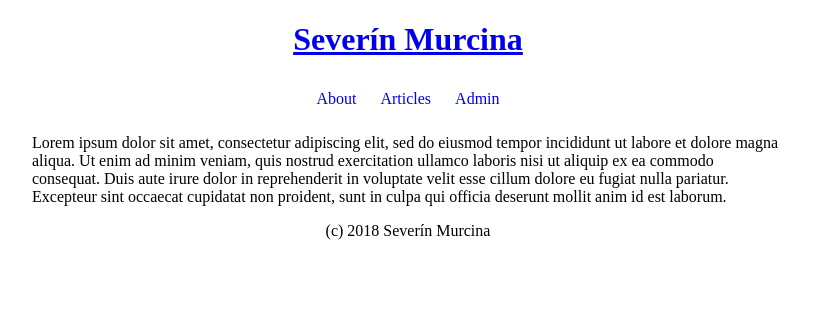
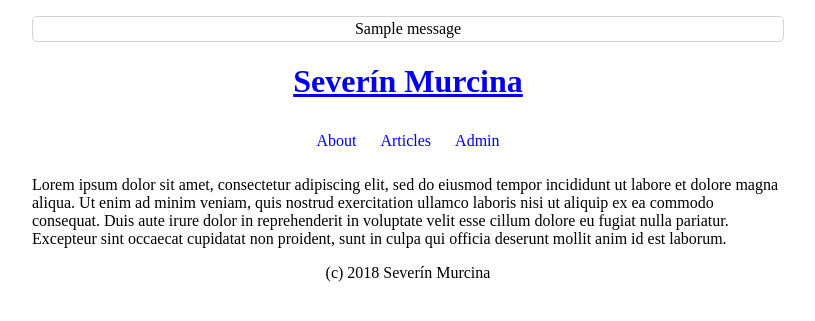
Before and after one commit to ViktorMhk/flask_project, a Flask app: page / in a window 1280 px wide. Shown: the top 321 px of the page, without its empty margins (232-1047 px from the left). Run offline with Flask 2, Linux system fonts and the light colour scheme; tables that the repository leaves empty hold one stand-in row (values such as "Sample post"); one stand-in notice (Sample message) is shown.

Commit message:
added flask messeges

```diff
--- a/ndblog/app.py
+++ b/ndblog/app.py
@@ -6,6 +6,7 @@ from flask import redirect
 from flask import url_for
 from flask import session
 from flask import g
+from flask import flash
 import os
 
 flask_app = Flask(__name__)
@@ -41,6 +42,7 @@ def add_article():
     db = get_db()
     db.execute("insert into articles (title, content) values (?, ?)", [request.form.get("title")], request.form.get("content"))
     db.commit()
+    flash("Article was saved", "alert-success")
     return redirect(url_for("view_articles"))
 
 @flask_app.route("/articles/<int:art_id>")
@@ -63,13 +65,16 @@ def login_user():
     password = request.form["password"]
     if username == flask_app.config["USERNAME"] and password == flask_app.config["PASSWORD"]:
         session["logged"] = True
+        flash("Login successful", "alert-success")
         return redirect(url_for("view_admin"))
     else:
+        flash("Invalid credentials", "alert-danger")
         return redirect(url_for("view_login"))
 
 @flask_app.route("/logout/", methods=["POST"])
 def logout_user():
     session.pop("logged")
+    flash("Logout successful", "alert-success")
     return redirect(url_for("view_welcome_page"))
 
 ## UTILS
--- a/ndblog/static/css/main.css
+++ b/ndblog/static/css/main.css
@@ -23,6 +23,36 @@ header {
     text-decoration: none;
 }
 
+.nav form {
+    display: inline-block;
+    padding: 10px;
+}
+
 footer {
     text-align: center;
 }
+
+.flashes {
+    padding: 0;
+    position: sticky;
+    top: 0;
+    width: 100%;
+}
+
+.flashes li {
+    list-style: none;
+    border-style: solid;
+    border-width: 1px;
+    border-color: lightgray;
+    border-radius: 5px;
+    padding: 3px;
+    text-align: center;
+}
+
+.flashes .alert-danger {
+    background: mistyrose;
+}
+
+.flashes .alert-success {
+    background: lightgreen;
+}
--- a/ndblog/templates/_main.jinja
+++ b/ndblog/templates/_main.jinja
@@ -5,6 +5,16 @@
     <title> {% block title %} {% endblock %} </title>
     {% include "_head.jinja" %}
 </head>
+
+{% with messages = get_flashed_messages(with_categories=True) %}
+    {% if messages %}
+        <ul class="flashes">
+        {% for category, message in messages %}
+            <li class="{{ category }}"> {{ message }} </li>
+        {% endfor %}
+        </ul>
+    {% endif %}
+{% endwith %}
 
 <body>
 <header>
```
